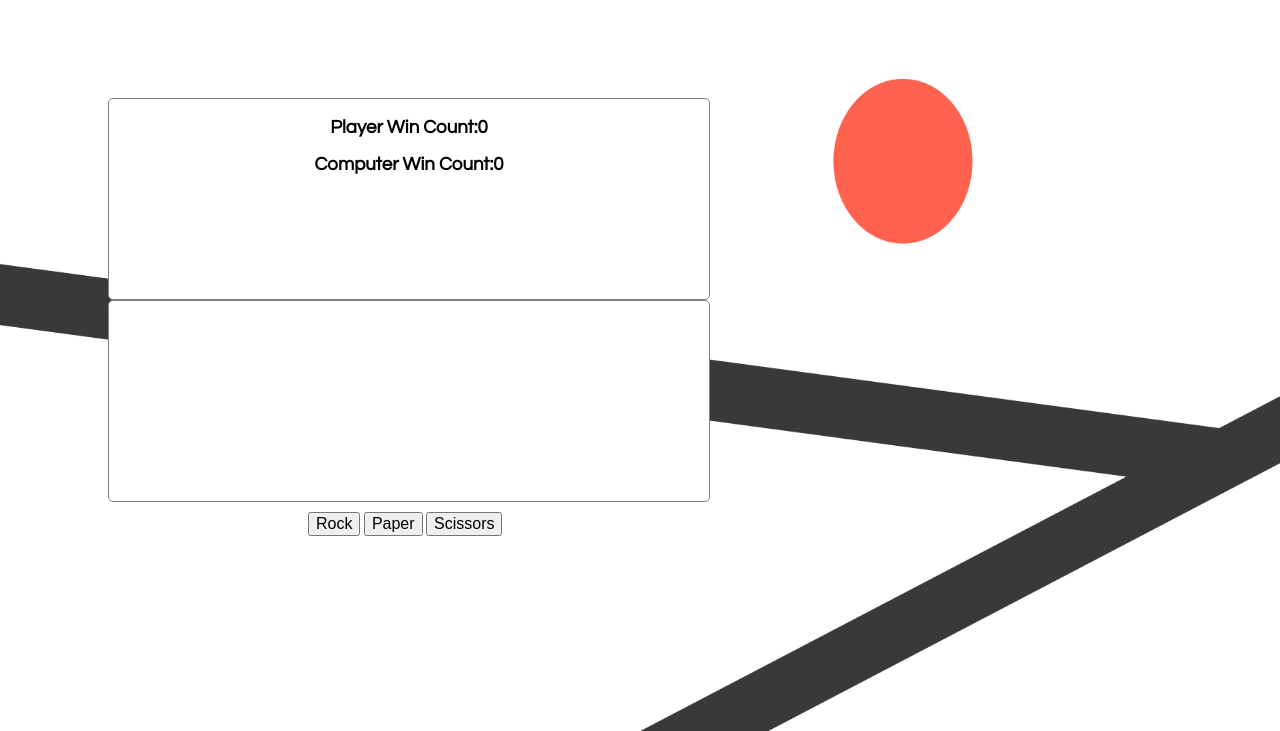
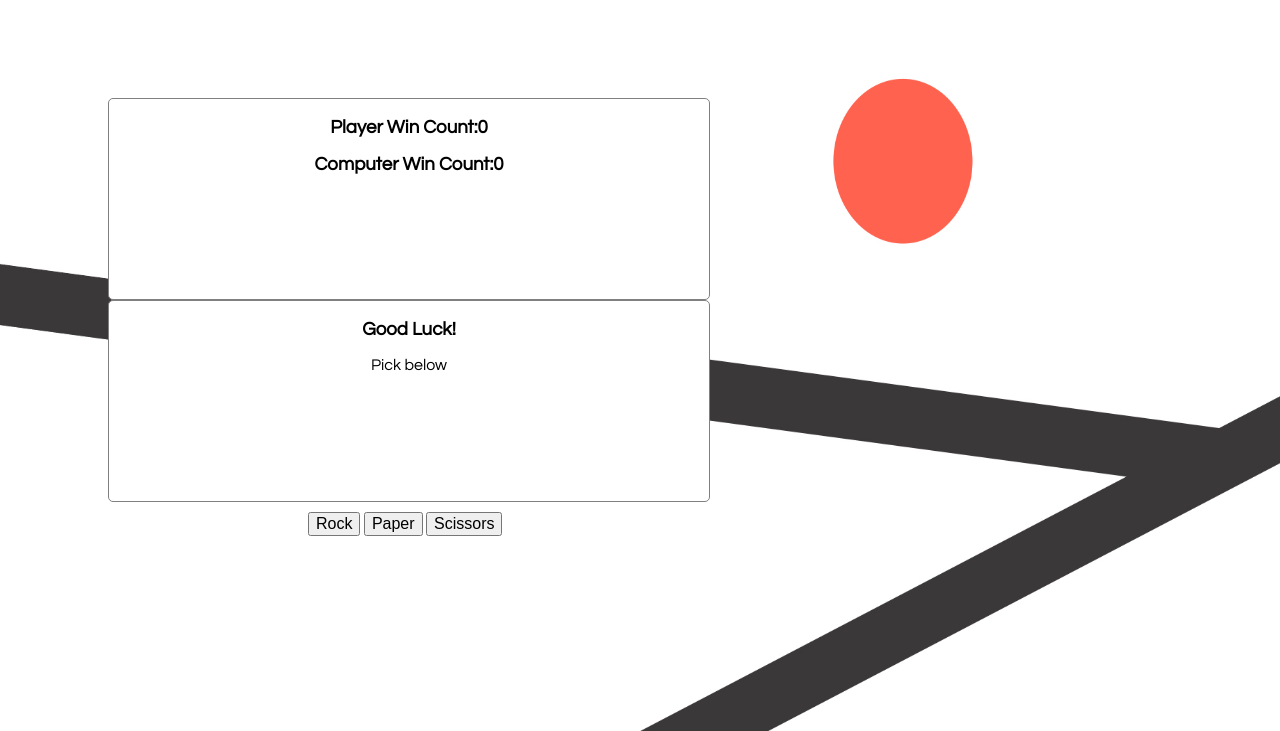
Before and after one commit to AidanFarhi/rock-paper-scissors, a plain HTML site: page index.html in a window 1280 px wide. Shown: the part 69-800 px from the top of the page. Drawn offline with Linux system fonts and the light colour scheme.

Commit message:
small change to index.html

```diff
--- a/index.html
+++ b/index.html
@@ -20,8 +20,8 @@
         </div>
 
         <div id="result-div">
-            <h3 id="result"></h3>
-            <p id="message"></p>
+            <h3 id="result">Good Luck!</h3>
+            <p id="message">Pick below</p>
         </div>
 
         <div id="choices-div">
```
